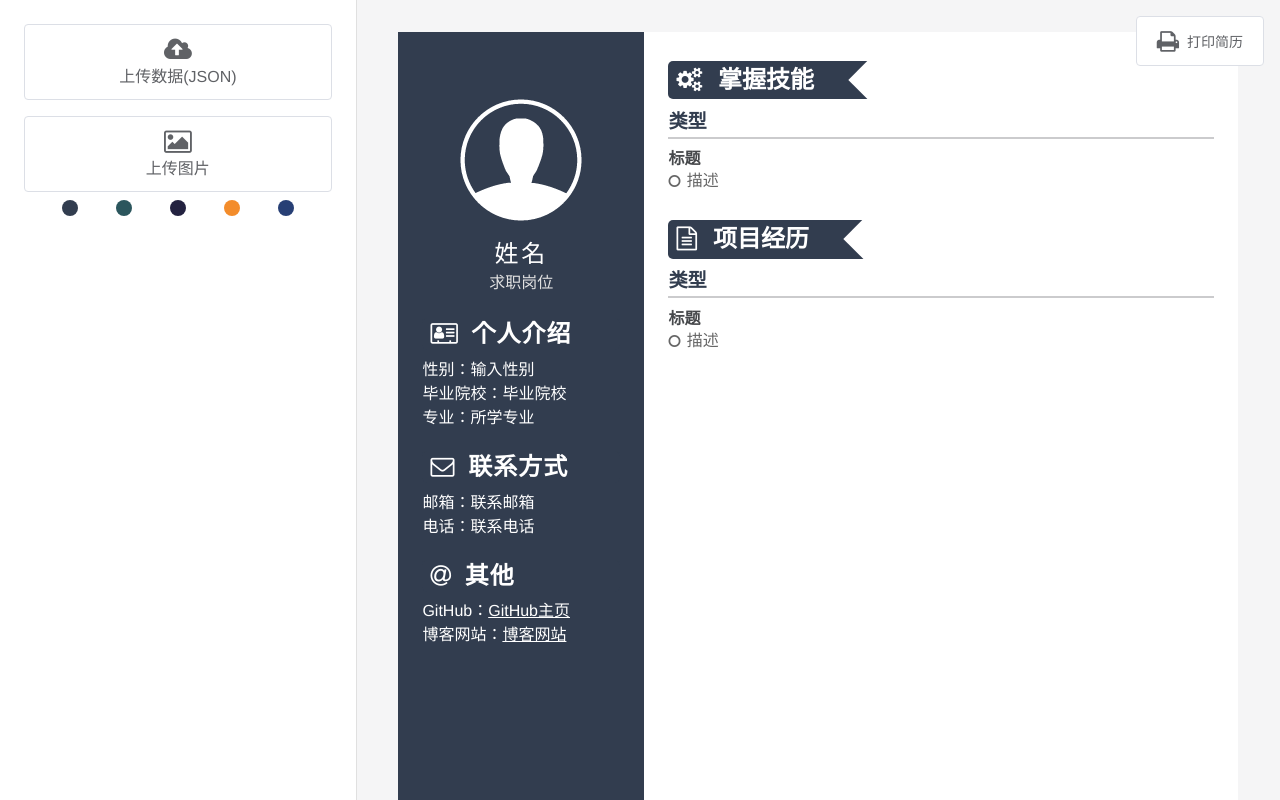
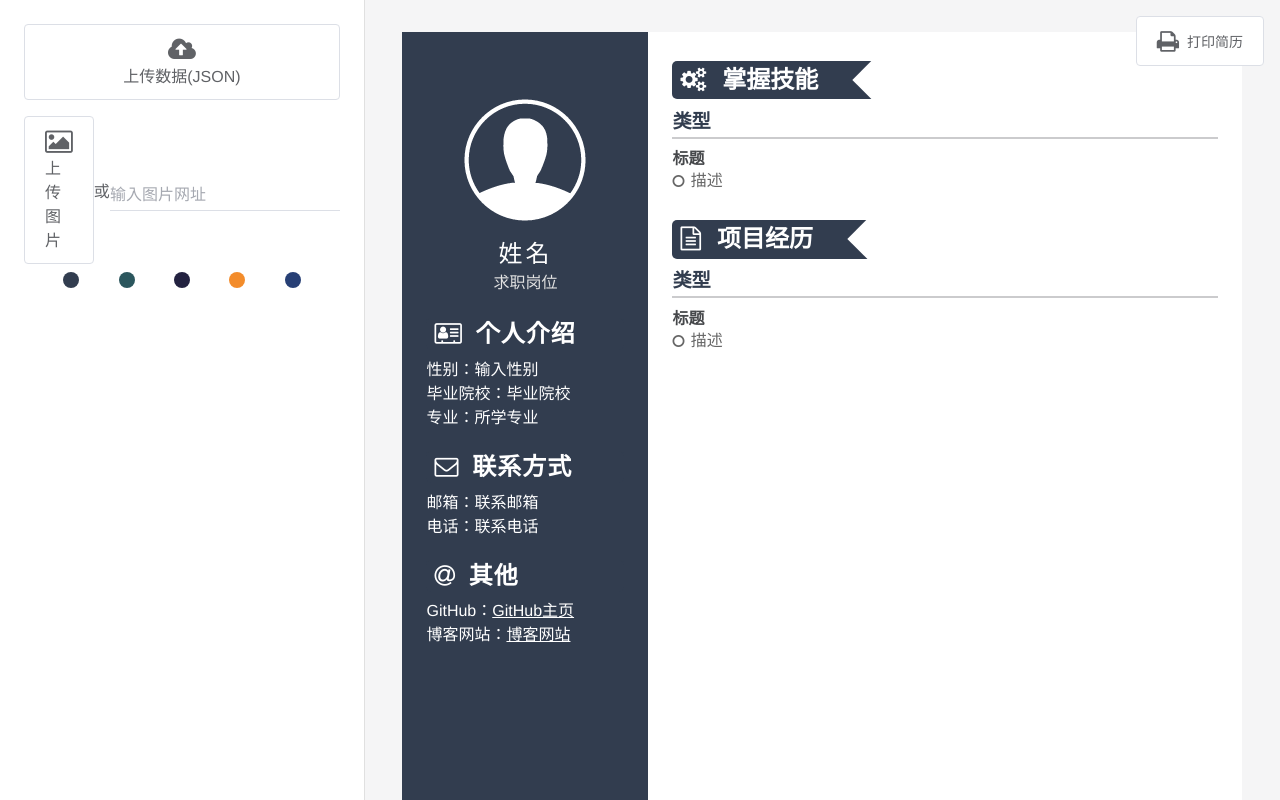
Before and after one commit to eddievandeer/resume, a Vue app: page / in a window 1280 px wide. Shown: the top 800 px of the page. Built offline with nearby package versions, Linux system fonts and the light colour scheme.

Commit message:
feat(loader): load the picture by entering url

```diff
--- a/src/components/ResumeConsole/Load/LoadImage.vue
+++ b/src/components/ResumeConsole/Load/LoadImage.vue
@@ -6,6 +6,10 @@
         </label>
         <input type="file" id="image" style="display: none" @change="doLoad"
             accept="image/gif, image/jpeg, image/png" />
+        或
+        <my-input v-model="inputURL">
+            <span>输入图片网址</span>
+        </my-input>
     </div>
 </template>
 
@@ -23,12 +27,20 @@
     import {
         LoadImage
     } from '../../../utils/loaders'
+    import MyInput from '../Input/MyInput.vue'
 
     export default {
         name: 'LoadImage',
+        components: {
+            MyInput
+        },
         setup() {
+            const store = useStore()
+
             const imageURL = ref('')
-            const store = useStore()
+            const inputURL = ref('')
+
+            let timeout = null
 
             watch(imageURL, (newValue) => {
                 store.commit(SET_PERSONAL_INFO, {
@@ -37,13 +49,25 @@
                 })
             })
 
+            watch(inputURL, (newValue) => {
+                timeout && clearTimeout(timeout)
+
+                timeout = setTimeout(() => {
+                    store.commit(SET_PERSONAL_INFO, {
+                        value: newValue,
+                        key: 'image'
+                    })
+                }, 500)
+            })
+
             function doLoad() {
                 LoadImage('#image', imageURL)
             }
 
             return {
                 doLoad,
-                imageURL
+                imageURL,
+                inputURL
             }
         }
     }
@@ -51,14 +75,21 @@
 </script>
 
 <style lang="scss" scoped>
-    .upload-btn {
+    .upload-image {
+        color: #606266;
         display: flex;
-        flex-direction: column;
-        justify-content: center;
+        justify-content: space-between;
         align-items: center;
 
-        i {
-            font-size: 26px;
+        .upload-btn {
+            display: flex;
+            flex-direction: column;
+            justify-content: center;
+            align-items: center;
+
+            i {
+                font-size: 26px;
+            }
         }
     }
 
```
